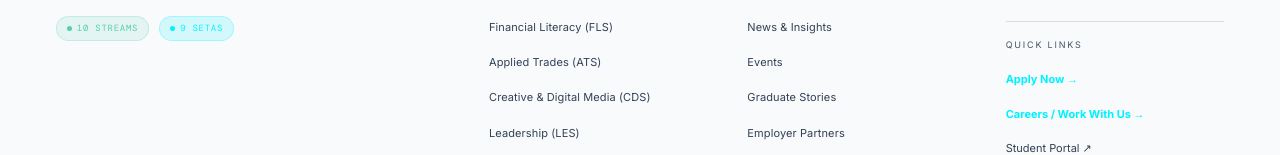
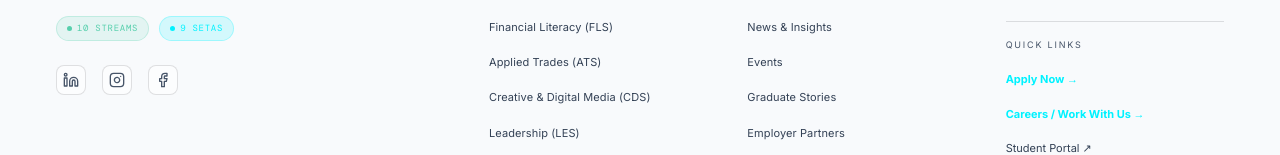
Before and after one commit to ginandnatalie/ginashe-academy, a React (Vite) app: page / in a window 1280 px wide. Shown: the part 4784-4939 px from the top of the page. Built offline with nearby package versions, Linux system fonts and the light colour scheme; no server answers; the database is empty; a web font is replaced by a local one.

Commit message:
fix: update social links for Ginashe Academy (LinkedIn, Facebook, Instagram)

```diff
--- a/index.html
+++ b/index.html
@@ -78,8 +78,9 @@
         "url": "https://www.ginashe.co.za"
       },
       "sameAs": [
-        "https://www.linkedin.com/company/ginashe",
-        "https://www.instagram.com/ginasheconsulting"
+        "https://www.linkedin.com/company/ginashe-academy",
+        "https://www.instagram.com/ginasheconsulting",
+        "https://www.facebook.com/GinasheAcademy"
       ],
       "areaServed": {
         "@type": "Country",
--- a/src/components/Footer.tsx
+++ b/src/components/Footer.tsx
@@ -2,6 +2,7 @@ import React, { useEffect, useState } from 'react';
 import { Link, useNavigate } from 'react-router-dom';
 import { supabase } from '../lib/supabase';
 import GinasheAcademyLogo from './GinasheAcademyLogo';
+import { Linkedin, Instagram, Facebook } from 'lucide-react';
 
 export function CTA({ onOpenModal, editMode }: { onOpenModal: (id: string) => void, editMode?: boolean }) {
   const navigate = useNavigate();
@@ -138,9 +139,38 @@ export function Footer({ onOpenModal, editMode }: { onOpenModal: (id: string) =>
           <p className="text-[12px] text-text-muted leading-[1.7] max-w-[280px] mb-4">
             Africa's multi-disciplinary academy for practitioner-led skills development across 10 purpose-built schools. Johannesburg, South Africa.
           </p>
-          <div className="flex gap-2.5 flex-wrap">
+          <div className="flex gap-2.5 flex-wrap mb-6">
             <span className="chip chip-em"><span className="w-1.25 h-1.25 rounded-full bg-emerald shrink-0"></span> 10 Streams</span>
             <span className="chip chip-brand"><span className="w-1.25 h-1.25 rounded-full bg-brand shrink-0"></span> 9 SETAs</span>
+          </div>
+          <div className="flex gap-4 items-center">
+            <a
+              href="https://www.linkedin.com/company/ginashe-academy"
+              target="_blank"
+              rel="noopener noreferrer"
+              className="text-text-dim hover:text-brand transition-colors p-1.5 rounded-lg border border-border-custom hover:border-brand/30 bg-surface/50"
+              title="LinkedIn"
+            >
+              <Linkedin size={16} />
+            </a>
+            <a
+              href="https://www.instagram.com/ginasheconsulting"
+              target="_blank"
+              rel="noopener noreferrer"
+              className="text-text-dim hover:text-brand transition-colors p-1.5 rounded-lg border border-border-custom hover:border-brand/30 bg-surface/50"
+              title="Instagram"
+            >
+              <Instagram size={16} />
+            </a>
+            <a
+              href="https://www.facebook.com/GinasheAcademy"
+              target="_blank"
+              rel="noopener noreferrer"
+              className="text-text-dim hover:text-brand transition-colors p-1.5 rounded-lg border border-border-custom hover:border-brand/30 bg-surface/50"
+              title="Facebook"
+            >
+              <Facebook size={16} />
+            </a>
           </div>
         </div>
 
--- a/src/components/SEO.tsx
+++ b/src/components/SEO.tsx
@@ -14,20 +14,26 @@ export function SEO({
   description,
   type = 'website',
   image = 'https://www.ginashe.academy/gda_institutional_seal_cyan.png',
-  url = 'https://www.ginashe.academy/'
+  url
 }: SEOProps) {
   const fullTitle = `${title} | Ginashe Academy`;
+
+  // Determine canonical URL dynamically based on current location if not explicitly provided
+  const canonicalUrl = url || (typeof window !== 'undefined'
+    ? `https://www.ginashe.academy${window.location.pathname}`
+    : 'https://www.ginashe.academy/');
 
   return (
     <Helmet>
       <title>{fullTitle}</title>
       <meta name="description" content={description} />
+      <link rel="canonical" href={canonicalUrl} />
 
       {/* Open Graph */}
       <meta property="og:title" content={fullTitle} />
       <meta property="og:description" content={description} />
       <meta property="og:type" content={type} />
-      <meta property="og:url" content={url} />
+      <meta property="og:url" content={canonicalUrl} />
       <meta property="og:image" content={image} />
 
       {/* Twitter */}
```
